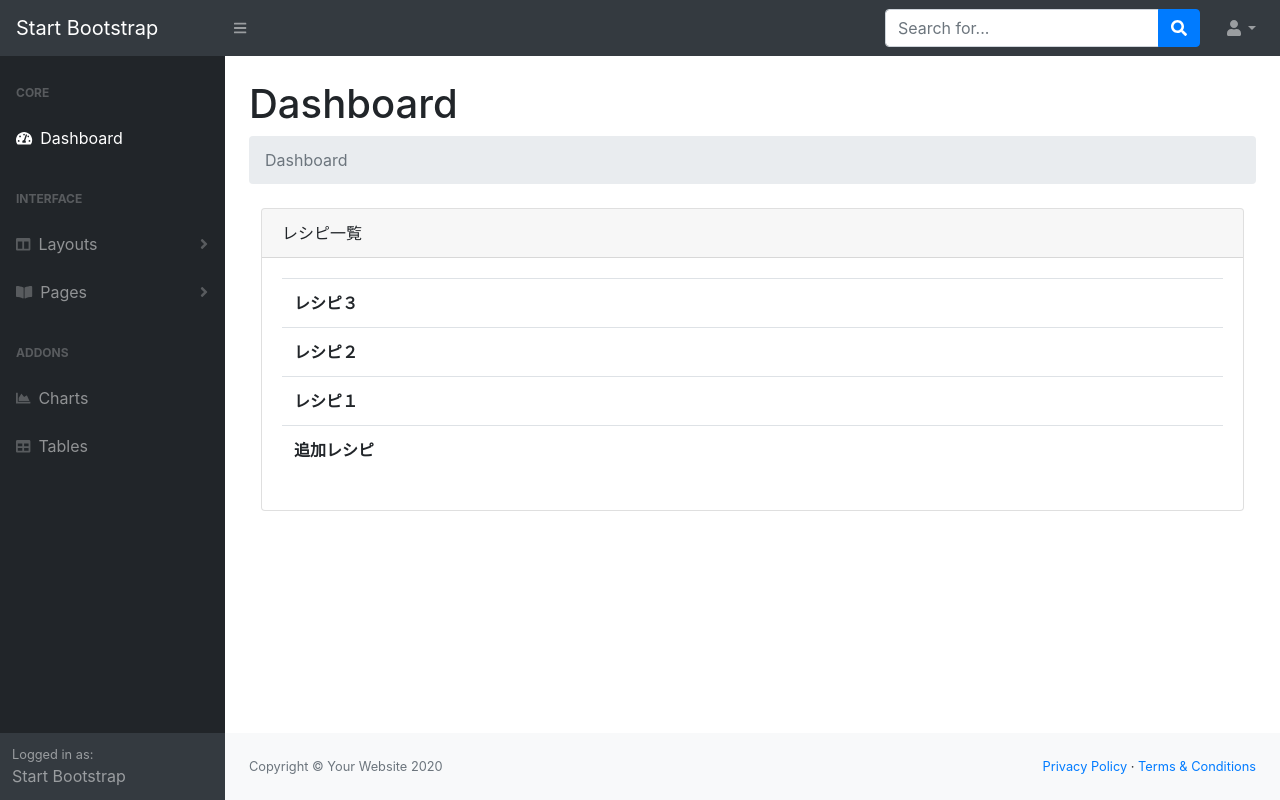
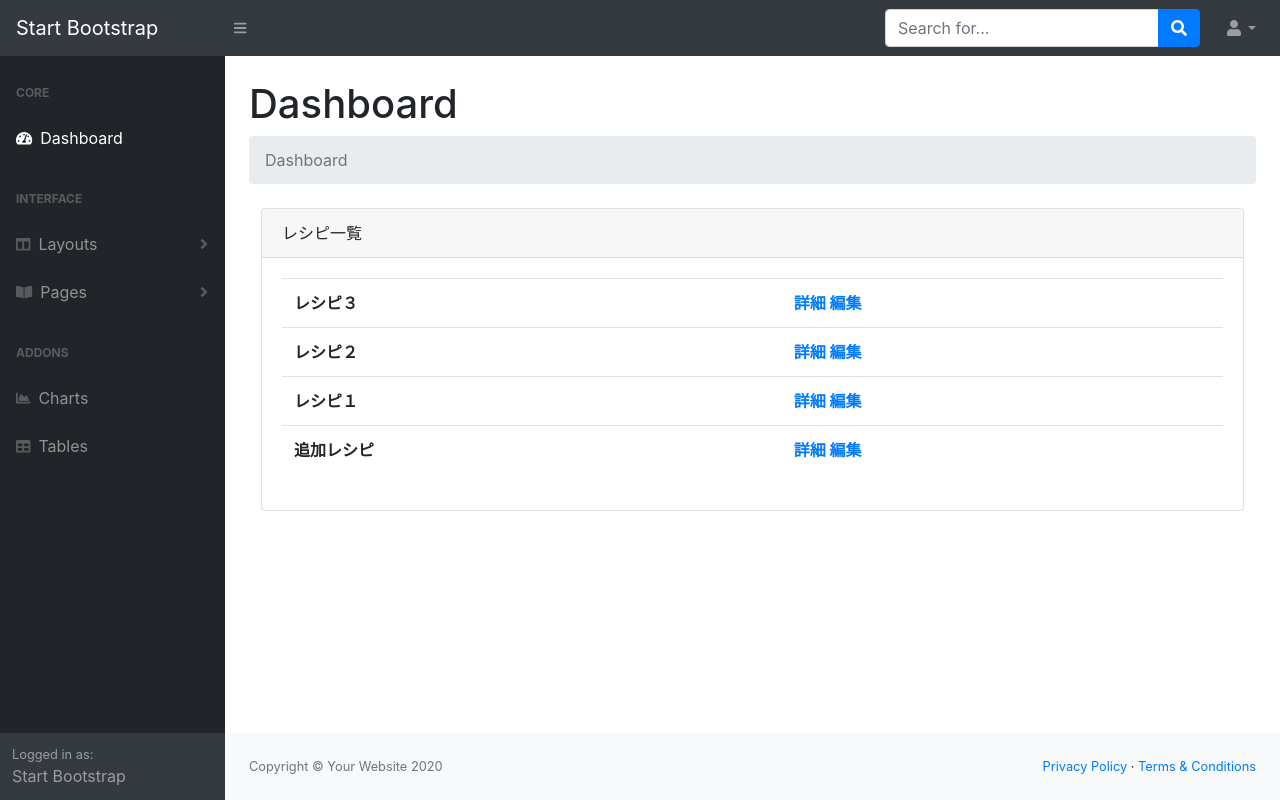
Before and after one commit to KoheiEto/recipe_post, a Django app: template staffroom/templates/staffroom/index.html in a window 1280 px wide. Run offline with Django 3.2, Linux system fonts and the light colour scheme; the template is opened without the code that fills it: values that come from a table or form of the project are taken from there, others are empty; data comes from the database, SQL or seed files in the repository; both versions use the stored data as it was after the commit; some libraries are stand-ins or nearby versions.

Commit message:
編集ページのリンク設定

```diff
--- a/staffroom/templates/staffroom/index.html
+++ b/staffroom/templates/staffroom/index.html
@@ -11,6 +11,10 @@
         {% for recipe in recipe_list %}
         <tr>
           <th>{{ recipe.title }}</th>
+          <th>
+            <a href="{% url 'recipe:detail' recipe.id %}" 　　class="btn btn-primary">詳細</a>
+            <a href="{% url 'recipe:update' recipe.id %}" 　　class="btn btn-secondary">編集</a>
+          </th>
         </tr>
         {% endfor %}
       </table>
```
Also changed, not shown: db.sqlite3.
